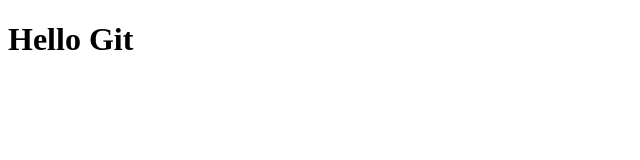
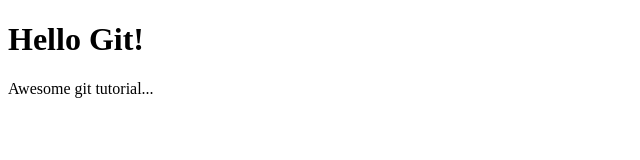
Before and after one commit to Bolivia1/yr13, a plain HTML site: page index.html in a window 1280 px wide. Shown: the whole page, without its empty margins (0-640 px from the left). Drawn offline with Linux system fonts and the light colour scheme.

Commit message:
Add paragraph

```diff
--- a/index.html
+++ b/index.html
@@ -7,6 +7,7 @@
     <title>Document</title>
 </head>
 <body>
-    <h1>Hello Git</h1>
+    <h1>Hello Git!</h1>
+    <p>Awesome git tutorial...</p>
 </body>
 </html>
```
